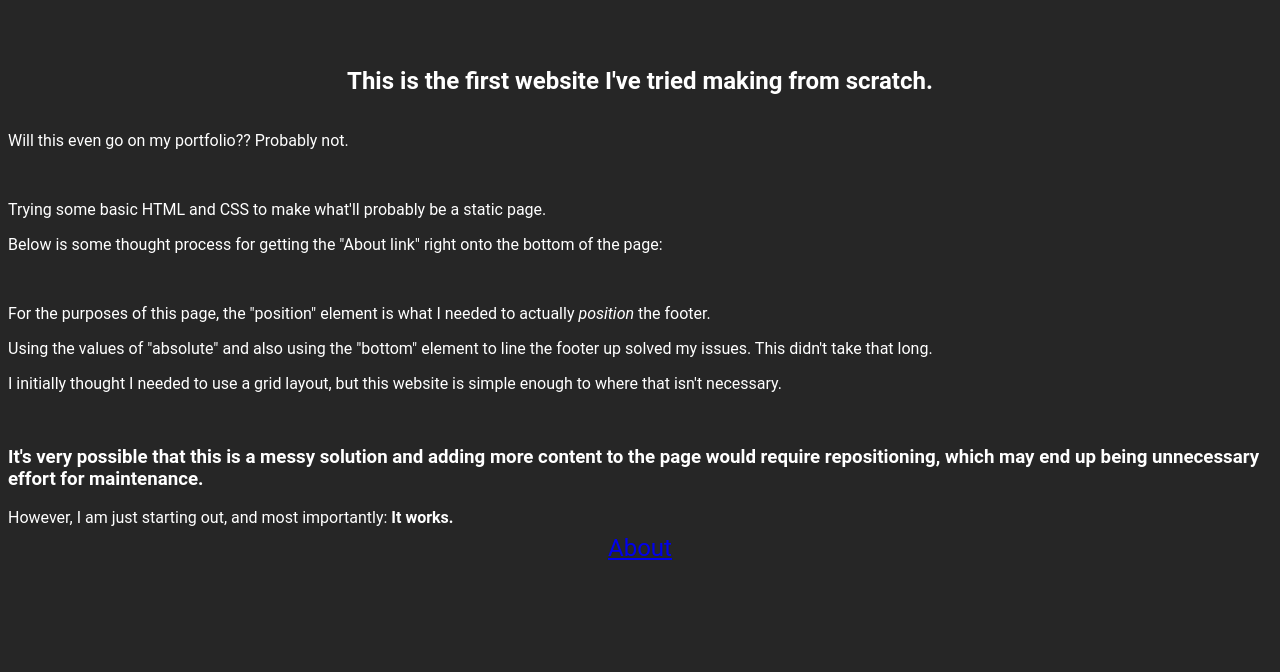
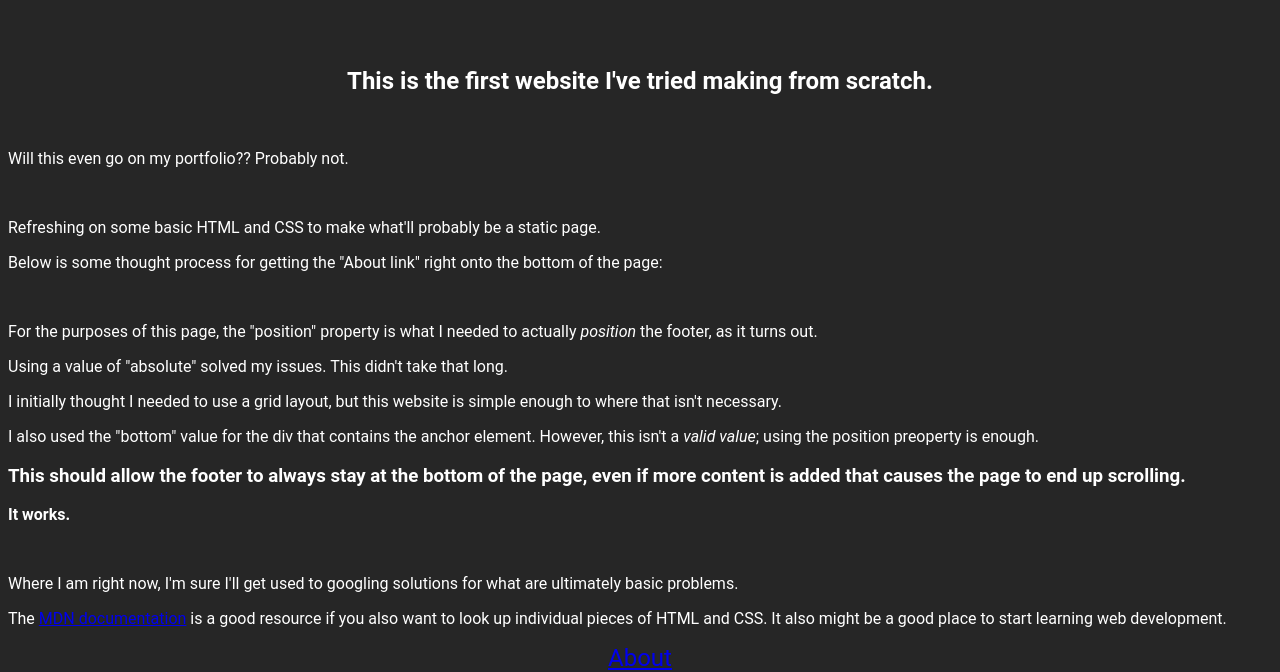
Before and after one commit to hoover15/first-try, a plain HTML site: page first/index.html in a window 1280 px wide. Shown: the part 210-882 px from the top of the page. Before the commit the page ends 800 px from the top, so only its background shows below. Drawn offline with Linux system fonts and the light colour scheme; a web font is replaced by a local one.

Commit message:
Changed <p>s and changed link color

```diff
--- a/first/index.html
+++ b/first/index.html
@@ -12,18 +12,22 @@
 	  <div class = "welcome">
 	    <h2>This is the first website I've tried making from scratch.</h2>
 	  </div>
+	  <br>
 	  <div class = "stuff">
 	    <p>Will this even go on my portfolio?? Probably not.</p>
 	    <br>
-	    <p>Trying some basic HTML and CSS to make what'll probably be a static page.</p>
+	    <p>Refreshing on some basic HTML and CSS to make what'll probably be a static page.</p>
 		<p>Below is some thought process for getting the "About link" right onto the bottom of the page:</p>
 		<br>
-		<p>For the purposes of this page, the "position" element is what I needed to actually <em>position</em> the footer.</p>
-		<p>Using the values of "absolute" and also using the "bottom" element to line the footer up solved my issues. This didn't take that long.</p>
+		<p>For the purposes of this page, the "position" property is what I needed to actually <em>position</em> the footer, as it turns out.</p>
+		<p>Using a value of "absolute" solved my issues. This didn't take that long.</p>
 		<p>I initially thought I needed to use a grid layout, but this website is simple enough to where that isn't necessary.</p>
+		<p>I also used the "bottom" value for the div that contains the anchor element. However, this isn't a <em>valid value</em>; using the position preoperty is enough.
+		<h3>This should allow the footer to always stay at the bottom of the page, even if more content is added that causes the page to end up scrolling.</h3>
+		<p><strong>It works.</strong></p>
 		<br>
-		<h3>It's very possible that this is a messy solution and adding more content to the page would require repositioning, which may end up being unnecessary effort for maintenance.</h3>
-		<p>However, I am just starting out, and most importantly: <strong>It works.</strong></p>
+		<p>Where I am right now, I'm sure I'll get used to googling solutions for what are ultimately basic problems.</p>
+		<p>The <a href=https://developer.mozilla.org/en-US/docs/Learn" target-"_blank">MDN documentation</a> is a good resource if you also want to look up individual pieces of HTML and CSS. It also might be a good place to start learning web development.</p>
 	  </div>
 	</div>
 	<footer>
```
